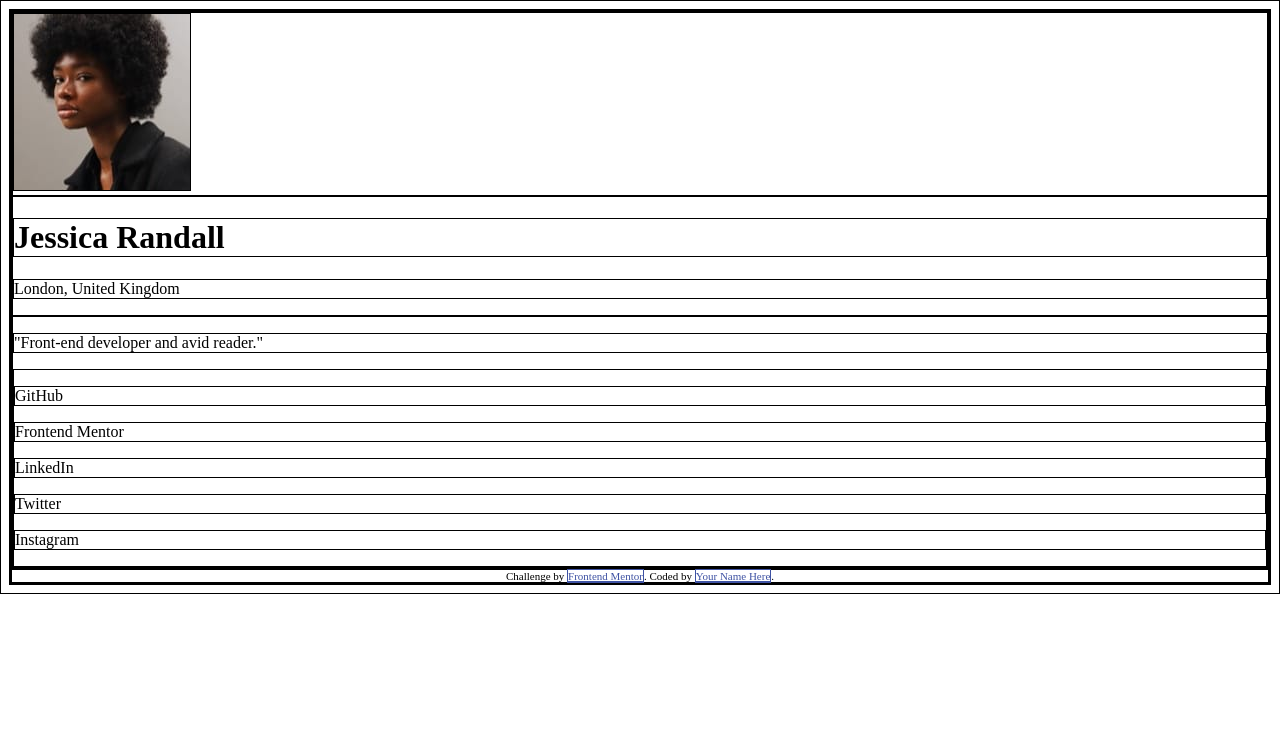
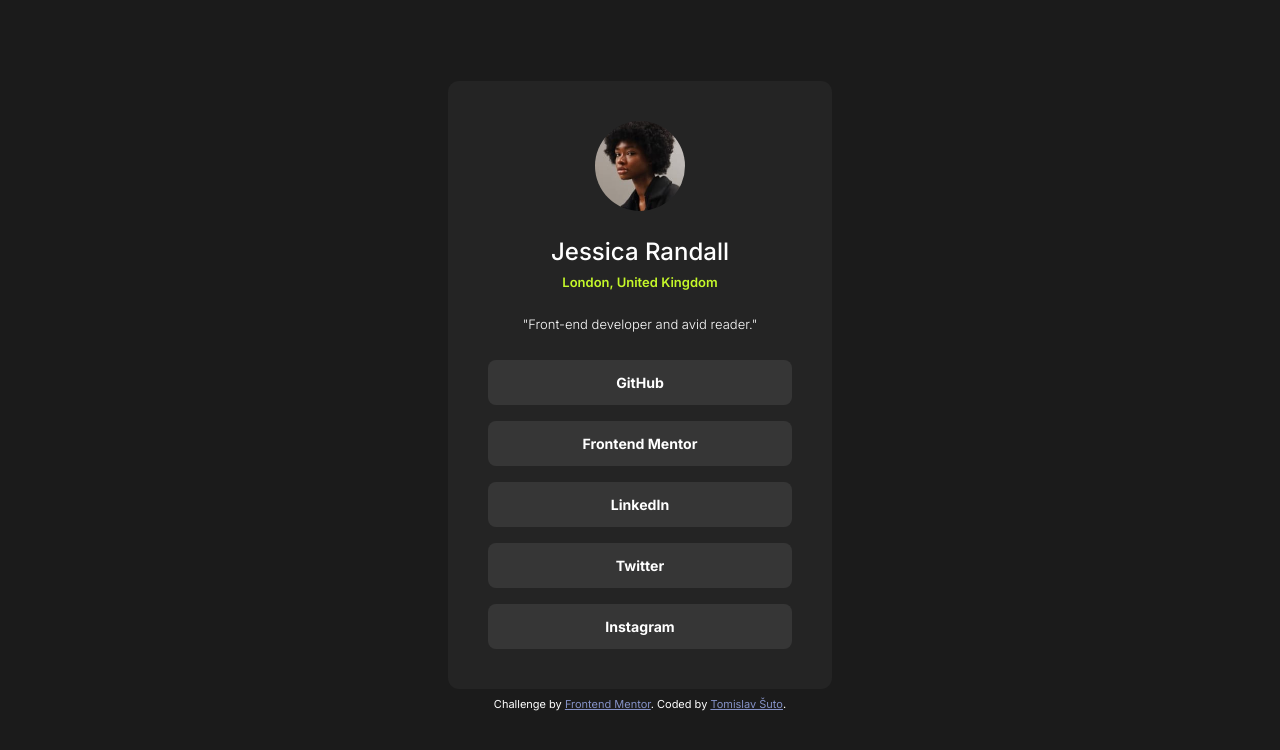
Before and after one commit to RetroApe/social-links-profile-main, a plain HTML site: page index.html in a window 1280 px wide. Drawn offline with Linux system fonts and the light colour scheme.

Commit message:
Proper Solution

```diff
--- a/index.html
+++ b/index.html
@@ -14,17 +14,15 @@
   <main>
     <div class="card container">
 
-      <div class="item1">
+      <div id="item1">
         <img class="avatar-img" src="assets\images\avatar-jessica.jpeg" alt="Avatar Image">
+
+        <h1>Jessica Randall</h1>
+        <p id="location">London, United Kingdom</p>
       </div>
 
-      <div class="item2">
-        <h1>Jessica Randall</h1>
-        <p>London, United Kingdom</p>
-      </div>
-
-      <div class="item3">
-        <p>"Front-end developer and avid reader."</p>
+      <div id="item2">
+        <p id="info">"Front-end developer and avid reader."</p>
 
         <div class="social container">
           <p>GitHub</p>
@@ -33,16 +31,12 @@
           <p>Twitter</p>
           <p>Instagram</p>
         </div>
-
       </div>
-
     </div>
-
-
 
     <div class="attribution">
       Challenge by <a href="https://www.frontendmentor.io?ref=challenge" target="_blank">Frontend Mentor</a>.
-      Coded by <a href="#">Your Name Here</a>.
+      Coded by <a href="https://github.com/RetroApe">Tomislav Šuto</a>.
     </div>
   </main>
 </body>
--- a/styles.css
+++ b/styles.css
@@ -1,6 +1,113 @@
-.attribution { font-size: 11px; text-align: center; }
-.attribution a { color: hsl(228, 45%, 44%); }
+.attribution { font-size: 11px; text-align: center; margin: 0.5rem}
+.attribution a { color: hsl(228, 37%, 65%); }
+
+:root {
+    --yellow: #c5f82a;
+    --lightyellow: #93f03b;
+
+    --grey700: #363636;
+    --grey800: #242424;
+    --grey900: #1b1b1b;
+
+    --card-width: 24rem;
+    --card-height: 38rem;
+    --card-padding: 2.5rem;
+}
 
 * {
-    border: 1px solid;
+    box-sizing: border-box;
+    font-family: Inter, sans-serif;
+
+    text-align: center;
+    margin: 0;
+    color: white;
 }
+
+body {
+    height: 100vh;
+    overflow: hidden;
+    display: flex;
+    justify-content: center;
+    align-items: center;
+    background-color: var(--grey900);
+}
+
+.container {
+    display: flex;
+    flex-direction: column;
+}
+
+.card {
+    width: var(--card-width);
+    height: var(--card-height);
+    background-color: var(--grey800);
+    border-radius: 0.7rem;
+
+    padding: var(--card-padding);
+}
+
+.card.container {
+    justify-content: space-between;
+}
+
+.avatar-img {
+    height: 5.625rem;
+    border-radius: 50%;
+}
+
+
+h1 {
+    margin: 1.4rem 0 0 0;
+    font-size: 1.5rem;
+    font-weight: 500;
+}
+
+#location {
+    color: var(--yellow);
+    font-size: small;
+    font-weight: 600;
+    margin: 0.5rem 0 0 0;
+}
+
+#info {
+    margin-bottom: 1.75rem;
+    font-size: small;
+    font-weight: 300;
+}
+
+.social.container {
+    justify-content: flex-end;
+    gap: 1rem;
+}
+
+.social p{
+    height: 2.8125rem;
+
+    align-content: center;
+    background-color: var(--grey700);
+    border-radius: 0.5rem;
+
+    font-size: 0.88rem;
+    font-weight: bold;
+}
+
+.social p:hover {
+    cursor: pointer;
+    background-color: var(--yellow);
+    color: var(--grey900);
+
+    transform: scale(103%);
+}
+
+.social p:active {
+    transform: scale(98%);
+    background-color: var(--lightyellow);
+}
+
+@media (max-width:500px) {
+    :root {
+        --card-width: 20.5rem;
+        --card-height: 36.125rem;
+        --card-padding: 1.5rem;
+    }
+})
```
